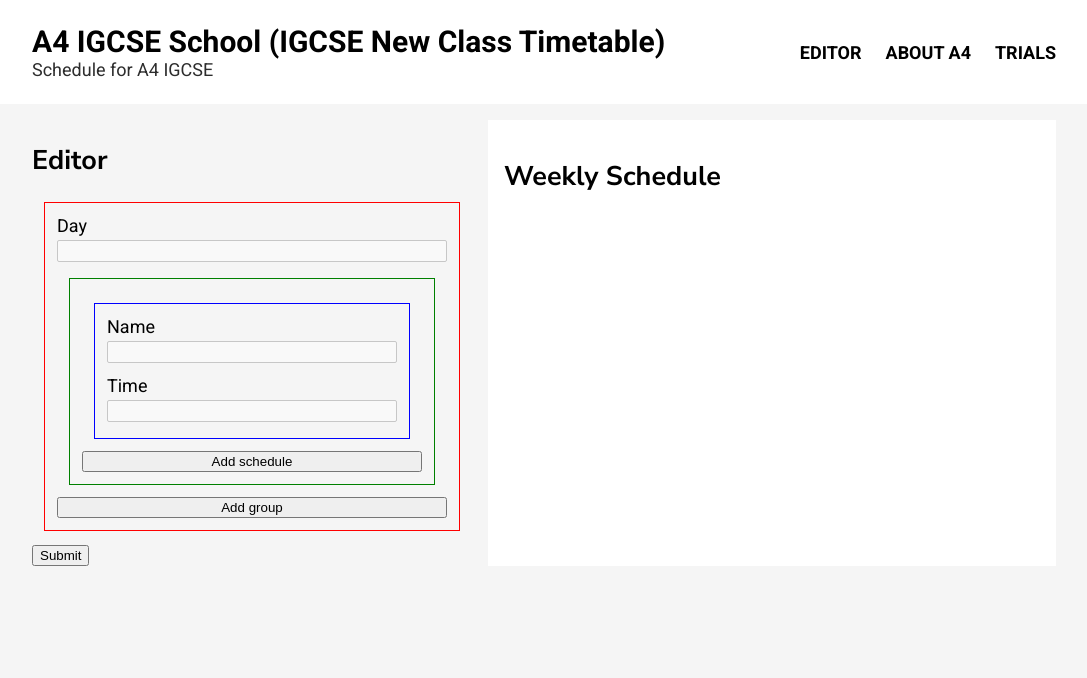
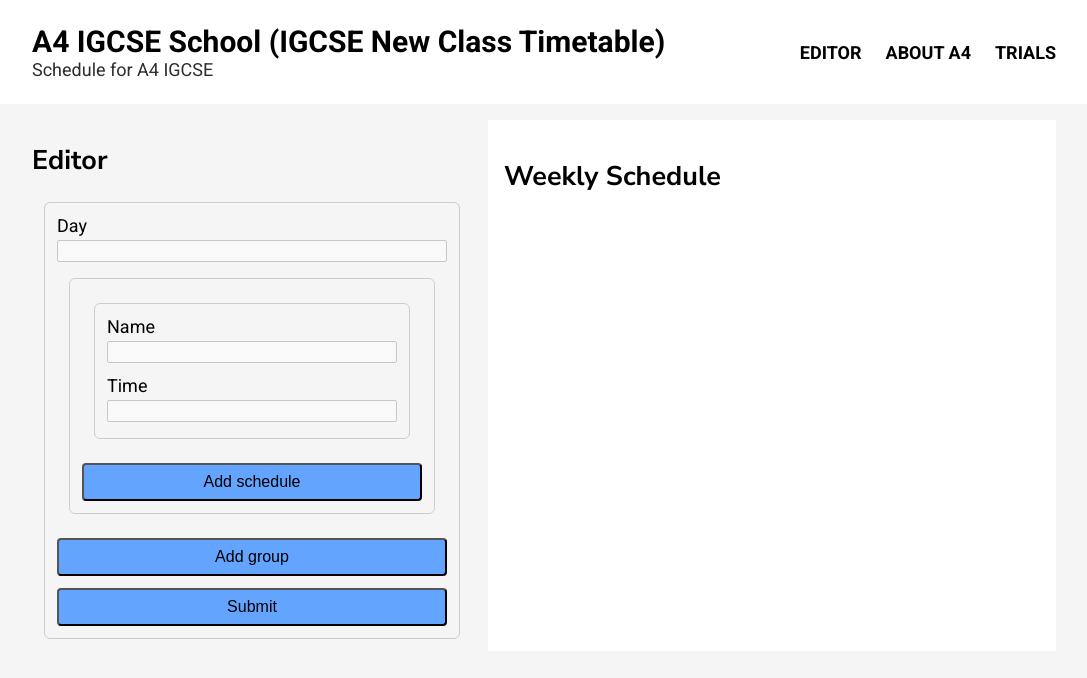
Before and after one commit to Arthusz/my-schedule, a Next.js app: page /editor in a window 1280 px wide. Shown: the top 678 px of the page, without its empty margins (96-1183 px from the left). Built offline with nearby package versions, Linux system fonts and the light colour scheme.

Commit message:
feat: Editor Validation

```diff
--- a/components/input.tsx
+++ b/components/input.tsx
@@ -16,10 +16,8 @@ const Input = ({ name, label, type = "text" }: InputProps) => {
 		<>
 			<div className={styles.container}>
 				{label && <label htmlFor={name}>{label}</label>}
-
 				<input type={type} id={name} className={styles.input} {...field} />
-
-				{<p className={styles.error}>{meta.touched && meta.error}</p>}
+				<p className={styles.error}>{meta.touched && meta.error}</p>
 			</div>
 		</>
 	);
--- a/pages/editor.tsx
+++ b/pages/editor.tsx
@@ -1,14 +1,14 @@
 import { FieldArray, Form, Formik } from "formik";
 import Head from "next/head";
 import React, { useState } from "react";
+import * as Yup from "yup";
 
+import Input from "../components/input";
 import Nav from "../components/nav";
 import WeeklySchedule from "../components/weeklySchedule";
 import styles from "../styles/pages/editor.module.scss";
 
 import type { ScheduleGroup } from "../models";
-import Input from "../components/input";
-
 const EMPTY_SCHEDULE = {
 	name: "",
 	time: "",
@@ -22,6 +22,20 @@ const EMPTY_GROUP = {
 		},
 	],
 };
+
+const validationSchema = Yup.object().shape({
+	groups: Yup.array().of(
+		Yup.object().shape({
+			title: Yup.string().required("Title is required"),
+			schedules: Yup.array().of(
+				Yup.object().shape({
+					name: Yup.string().required("Required"),
+					time: Yup.string().required("Required"),
+				})
+			),
+		})
+	),
+});
 
 const Editor = () => {
 	const [scheduleGroups, setScheduleGroups] = useState<ScheduleGroup[]>([]);
@@ -45,25 +59,21 @@ const Editor = () => {
 					<h2>Editor</h2>
 					<Formik
 						initialValues={initialValues}
+						validationSchema={validationSchema}
 						onSubmit={(values) => {
+							console.log("-> ~ Editor ~ values", values);
 							setScheduleGroups(values.groups);
 						}}
 					>
 						{({ values, setFieldValue, submitForm, errors }) => (
-							<Form className={styles.form}>
+							<Form className={`${styles.mainForm} ${styles.forms}`}>
 								<FieldArray name="groups">
 									{({
 										insert: insertGroup,
 										remove: removeGroup,
 										push: pushGroup,
 									}) => (
-										<div
-											style={{
-												border: "1px solid red",
-												padding: 12,
-												margin: 12,
-											}}
-										>
+										<div>
 											{values.groups.map((foo, groupIndex) => (
 												<div key={groupIndex}>
 													<Input
@@ -78,22 +88,12 @@ const Editor = () => {
 															remove: removeSchedule,
 															push: pushSchedule,
 														}) => (
-															<div
-																style={{
-																	border: "1px solid green",
-																	padding: 12,
-																	margin: 12,
-																}}
-															>
+															<div className={styles.forms}>
 																{values.groups[groupIndex].schedules.map(
 																	(foo, scheduleIndex) => (
 																		<div
 																			key={scheduleIndex}
-																			style={{
-																				border: "1px solid blue",
-																				padding: 12,
-																				margin: 12,
-																			}}
+																			className={styles.forms}
 																		>
 																			<Input
 																				name={`groups.${groupIndex}.schedules.${scheduleIndex}.name`}
--- a/styles/pages/editor.module.scss
+++ b/styles/pages/editor.module.scss
@@ -6,9 +6,24 @@
 	gap: 16px;
 }
 
-.form {
+.mainForm {
 	div {
 		display: flex;
 		flex-direction: column;
 	}
+	button {
+		width: 100%;
+		background-color: #63a4ff;
+		border-radius: 4px;
+		padding: 8px 0;
+		margin-top: 12px;
+		font-size: 16px;
+	}
 }
+
+.forms {
+	padding: 12px;
+	margin: 12px;
+	border: 1px solid #ccc;
+	border-radius: 6px;
+}
```
